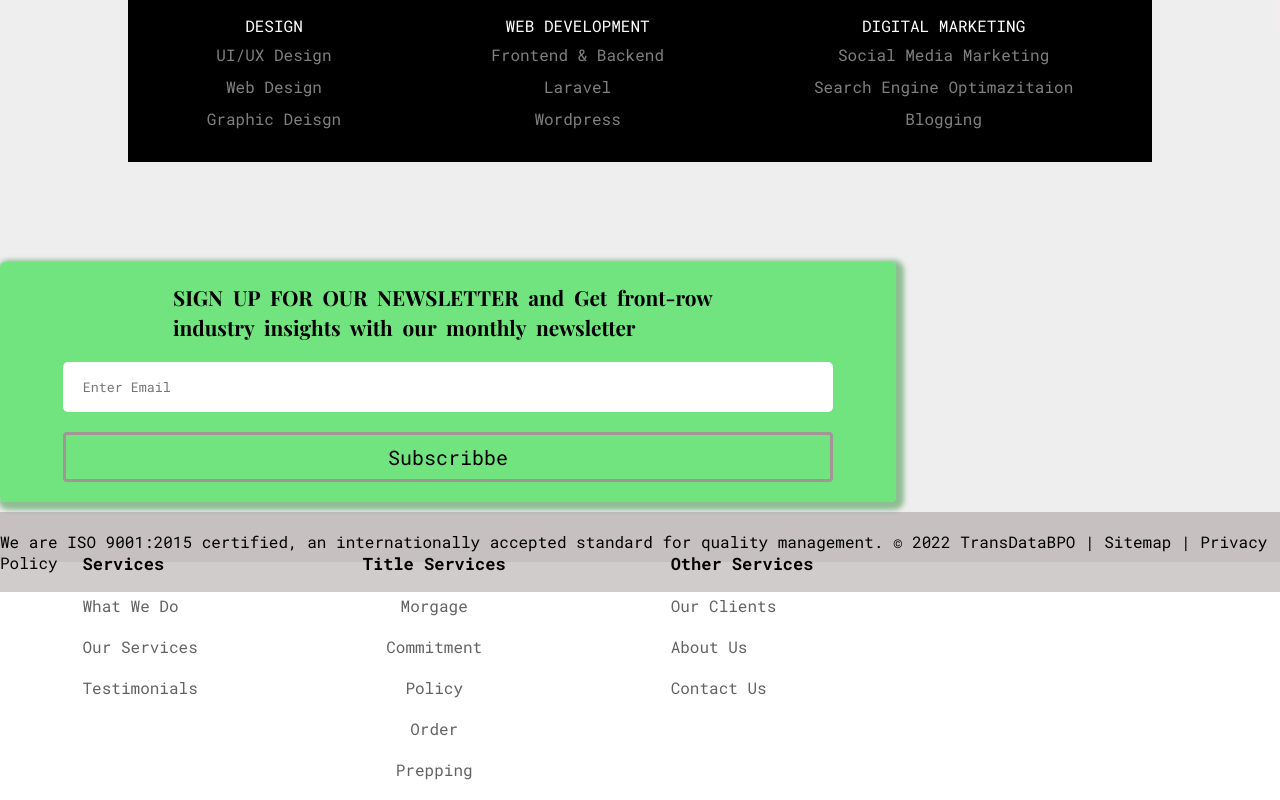
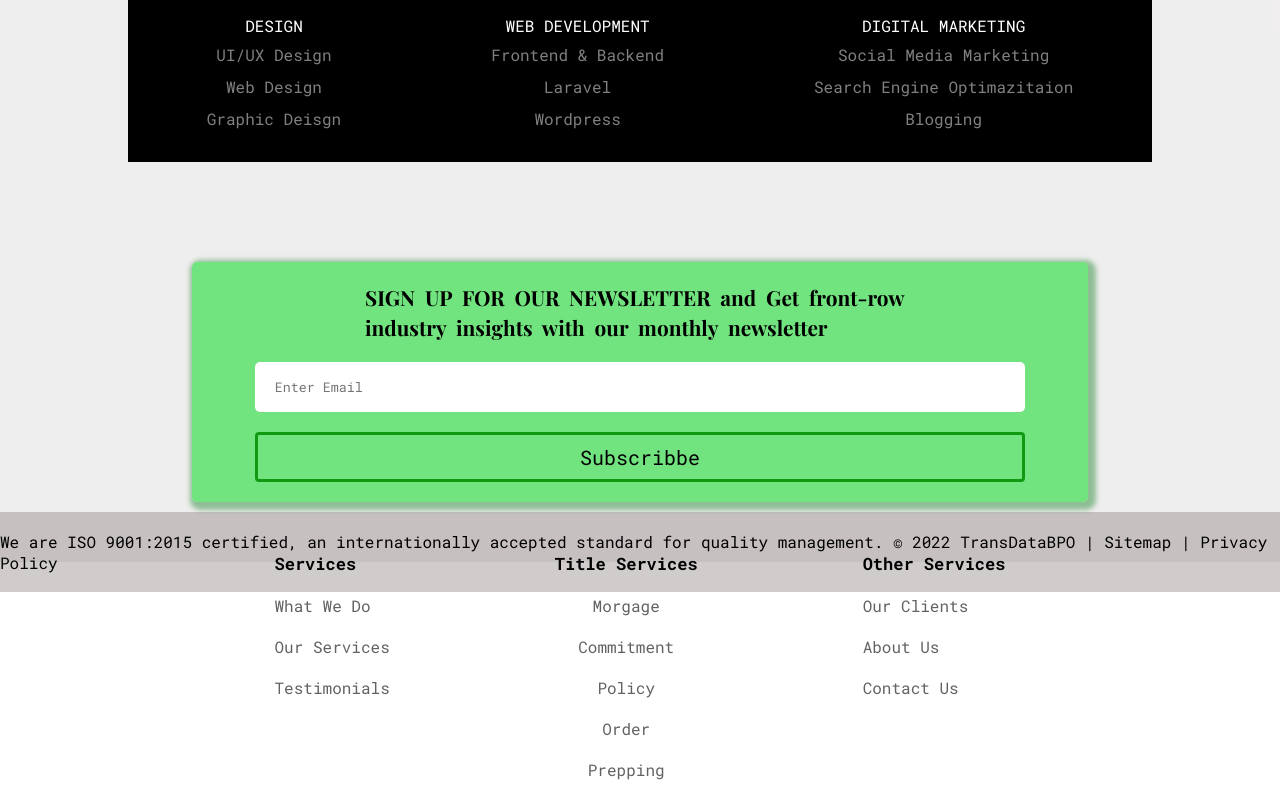
Before and after one commit to Cod-cypher/Jade-Title-Services, a plain HTML site: page index.html in a window 1280 px wide. Shown: the part 2508-3308 px from the top of the page. Drawn offline with nearby package versions, Linux system fonts and the light colour scheme; a web font is replaced by a local one.

Commit message:
updated style.css

```diff
--- a/css/style.css
+++ b/css/style.css
@@ -936,7 +936,7 @@ footer {
   align-items: center;
   height: 100%;
   justify-content: space-evenly;
-  margin-top: 0 auto;
+  margin: 0 auto;
 }
 
 .footer__container > .newsletter {
@@ -968,7 +968,7 @@ footer {
   height: 50px;
   border-radius: 4px;
   background: transparent;
-  border: 3px solid #a19595;
+  border: 3px solid rgb(18, 153, 18);
   font-size: 20px;
   cursor: pointer;
 }
@@ -1119,7 +1119,6 @@ footer {
     height: 66vh;
   }
 }
-
 /* SVG  */
 
 .custom-shape-divider-top-1658404439 {
```
